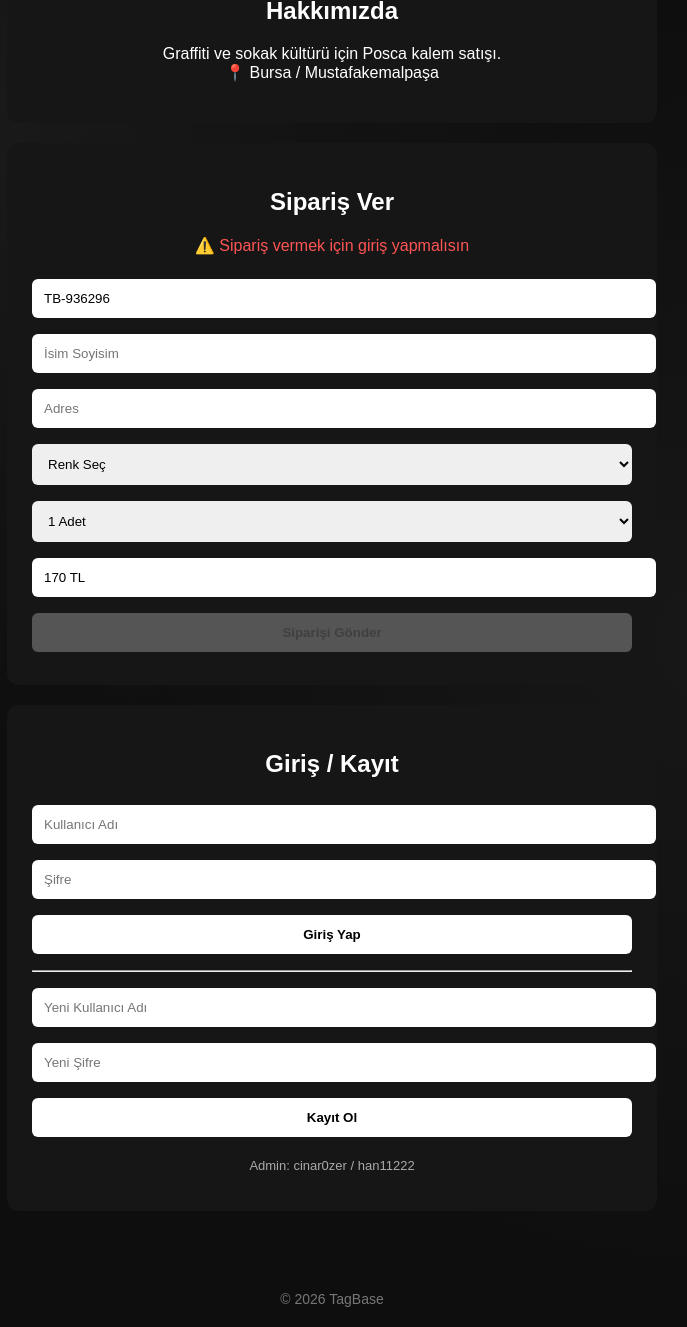
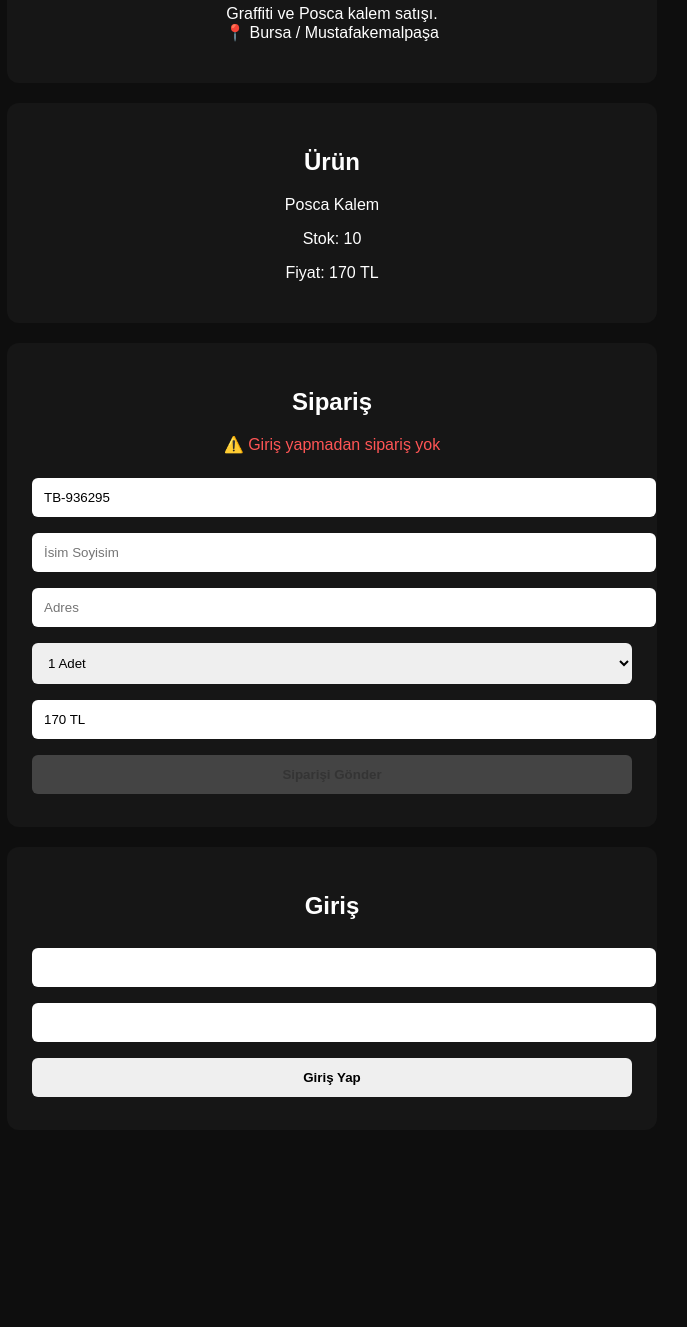
Before and after one commit to GeldiBerkayYT/TaGBasE, a plain HTML site: page index.html in a window 1280 px wide. Shown: the part 382-1709 px from the top of the page, without its empty margins (308-995 px from the left). After the commit the page ends 1572 px from the top, so only its background shows below. Drawn offline with Linux system fonts and the light colour scheme; a web font is replaced by a local one.

Commit message:
index.html

```diff
--- a/index.html
+++ b/index.html
@@ -4,34 +4,22 @@
 <meta charset="UTF-8">
 <title>TagBase</title>
 <meta name="viewport" content="width=device-width, initial-scale=1.0">
-
 <link href="https://fonts.googleapis.com/css2?family=Rubik+Wet+Paint&display=swap" rel="stylesheet">
 
 <style>
 body{
   margin:0;
-  font-family:Arial, Helvetica, sans-serif;
+  font-family:Arial,Helvetica,sans-serif;
+  background:#0e0e0e;
   color:#fff;
   text-align:center;
-  background:
-    radial-gradient(circle at 20% 30%, rgba(255,255,255,0.05), transparent 40%),
-    radial-gradient(circle at 80% 60%, rgba(255,255,255,0.04), transparent 45%),
-    #0e0e0e;
 }
-
-header{
-  padding:50px 20px;
-  background:#000;
-}
-
-header img{width:160px;}
+header{background:#000;padding:40px;}
 header h1{
   font-family:'Rubik Wet Paint', cursive;
   font-size:56px;
 }
-
 section{padding:40px 20px;}
-
 .box{
   max-width:600px;
   margin:auto;
@@ -40,154 +28,144 @@ section{padding:40px 20px;}
   border-radius:12px;
   margin-bottom:20px;
 }
-
-input, select, button{
+input,select,button{
   width:100%;
   padding:12px;
   margin:8px 0;
   border-radius:6px;
   border:none;
 }
-
-button{
-  background:#fff;
-  font-weight:bold;
-  cursor:pointer;
-}
-
-button:disabled{
-  background:#555;
-  cursor:not-allowed;
-}
-
-footer{color:#777;font-size:14px;padding:20px;}
+button{font-weight:bold;cursor:pointer;}
+button:disabled{background:#444;}
+.admin{border:2px dashed #ff5555;}
 </style>
 </head>
 
 <body>
 
 <header>
-  <img src="logo.png">
-  <h1>TAGBASE</h1>
-  <p>Sokaktan doğdu.</p>
+<h1>TAGBASE</h1>
+<p>Sokaktan doğdu.</p>
 </header>
 
 <section>
 
 <div class="box">
 <h2>Hakkımızda</h2>
-<p>Graffiti ve sokak kültürü için Posca kalem satışı.<br>
-📍 Bursa / Mustafakemalpaşa</p>
+<p>Graffiti ve Posca kalem satışı.<br>📍 Bursa / Mustafakemalpaşa</p>
 </div>
 
 <div class="box">
-<h2>Sipariş Ver</h2>
+<h2>Ürün</h2>
+<p>Posca Kalem</p>
+<p>Stok: <span id="stok"></span></p>
+<p>Fiyat: <span id="fiyatGoster"></span> TL</p>
+</div>
 
-<p id="uyari" style="color:#ff5555;">
-⚠️ Sipariş vermek için giriş yapmalısın
-</p>
+<div class="box">
+<h2>Sipariş</h2>
+<p id="uyari" style="color:#ff5555;">⚠️ Giriş yapmadan sipariş yok</p>
 
 <form action="https://formspree.io/f/mdakkpzw" method="POST" onsubmit="return siparisKontrol()">
 
 <input type="hidden" name="_cc" value="ADMIN_MAIL@MAIL.COM">
-<input type="hidden" name="_subject" value="Yeni TagBase Siparişi">
-
 <input name="siparis_no" id="siparisNo" readonly>
 
-<input name="isim_soyisim" placeholder="İsim Soyisim" required>
+<input name="isim" placeholder="İsim Soyisim" required>
 <input name="adres" placeholder="Adres" required>
 
-<select name="renk" required>
-<option value="">Renk Seç</option>
-<option>Siyah</option>
-<option>Beyaz</option>
-<option>Kırmızı</option>
-<option>Mavi</option>
-</select>
+<select id="adet" name="adet" onchange="hesapla()" required></select>
 
-<select id="adet" name="adet" onchange="hesapla()" required>
-<option value="1">1 Adet</option>
-<option value="2">2 Adet</option>
-<option value="3">3 Adet</option>
-</select>
+<input name="tutar" id="tutar" readonly>
 
-<input name="fiyat" id="fiyat" readonly>
-
-<button id="siparisBtn" type="submit" disabled>
-Siparişi Gönder
-</button>
-
+<button id="siparisBtn" disabled>Siparişi Gönder</button>
 </form>
 </div>
 
 <div class="box">
-<h2>Giriş / Kayıt</h2>
+<h2>Giriş</h2>
+<input id="user">
+<input id="pass" type="password">
+<button onclick="login()">Giriş Yap</button>
+</div>
 
-<input id="loginUser" placeholder="Kullanıcı Adı">
-<input id="loginPass" type="password" placeholder="Şifre">
-<button onclick="login()">Giriş Yap</button>
+<div class="box admin" id="adminPanel" style="display:none;">
+<h2>ADMIN PANEL</h2>
 
-<hr>
+<label>Fiyat Değiştir (₺)</label>
+<input id="adminFiyat" type="number">
+<button onclick="fiyatDegistir()">Kaydet</button>
 
-<input id="regUser" placeholder="Yeni Kullanıcı Adı">
-<input id="regPass" type="password" placeholder="Yeni Şifre">
-<button onclick="register()">Kayıt Ol</button>
+<label>Stok</label>
+<input id="adminStok" type="number">
+<button onclick="stokDegistir()">Kaydet</button>
 
-<p style="font-size:13px;color:#aaa;">
-Admin: cinar0zer / han11222
-</p>
+<select>
+<option>⏳ Beklemede</option>
+<option>✅ Onaylandı</option>
+<option>❌ Reddedildi</option>
+</select>
 </div>
 
 </section>
 
-<footer>
-© 2026 TagBase
-</footer>
+<script>
+let admin=false;
+let giris=false;
 
-<script>
-let girisYapildi=false;
+let fiyat=localStorage.getItem("fiyat") || 170;
+let stok=localStorage.getItem("stok") || 10;
 
-function register(){
-  localStorage.setItem(
-    document.getElementById("regUser").value,
-    document.getElementById("regPass").value
-  );
-  alert("Kayıt başarılı, şimdi giriş yap");
+function guncelle(){
+  document.getElementById("stok").innerText=stok;
+  document.getElementById("fiyatGoster").innerText=fiyat;
+  document.getElementById("adet").innerHTML="";
+  for(let i=1;i<=stok;i++){
+    document.getElementById("adet").innerHTML+=
+      `<option value="${i}">${i} Adet</option>`;
+  }
+}
+
+function hesapla(){
+  let a=document.getElementById("adet").value;
+  document.getElementById("tutar").value=(a*fiyat)+" TL";
 }
 
 function login(){
-  let u=document.getElementById("loginUser").value;
-  let p=document.getElementById("loginPass").value;
-
-  if(
-    localStorage.getItem(u)===p ||
-    (u==="cinar0zer" && p==="han11222")
-  ){
-    girisYapildi=true;
+  let u=user.value,p=pass.value;
+  if(u==="cinar0zer" && p==="han11222"){
+    admin=true;
+    document.getElementById("adminPanel").style.display="block";
+  }
+  if(localStorage.getItem(u)===p || admin){
+    giris=true;
     document.getElementById("siparisBtn").disabled=false;
-    document.getElementById("uyari").innerText="✅ Giriş yapıldı, sipariş verebilirsin";
-    alert("Giriş başarılı");
-  }else{
-    alert("Hatalı giriş");
+    document.getElementById("uyari").innerText="✅ Sipariş verebilirsin";
   }
 }
 
 function siparisKontrol(){
-  if(!girisYapildi){
-    alert("Önce giriş yapmalısın");
-    return false;
-  }
+  if(!giris) return false;
+  stok--;
+  localStorage.setItem("stok",stok);
+  guncelle();
   return true;
 }
 
-function hesapla(){
-  let adet=document.getElementById("adet").value;
-  document.getElementById("fiyat").value=(adet*170)+" TL";
+function fiyatDegistir(){
+  fiyat=adminFiyat.value;
+  localStorage.setItem("fiyat",fiyat);
+  guncelle();
 }
 
-document.getElementById("siparisNo").value =
-  "TB-" + Math.floor(Math.random()*1000000);
+function stokDegistir(){
+  stok=adminStok.value;
+  localStorage.setItem("stok",stok);
+  guncelle();
+}
 
+document.getElementById("siparisNo").value="TB-"+Math.floor(Math.random()*999999);
+guncelle();
 hesapla();
 </script>
 
```
